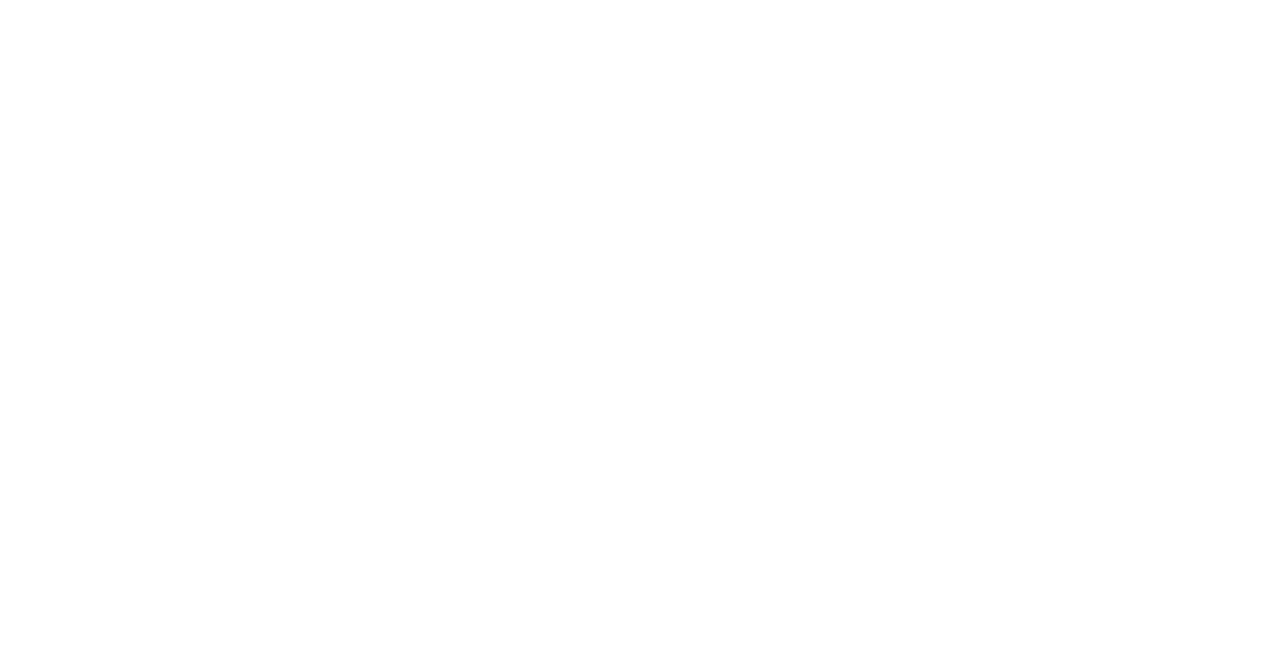
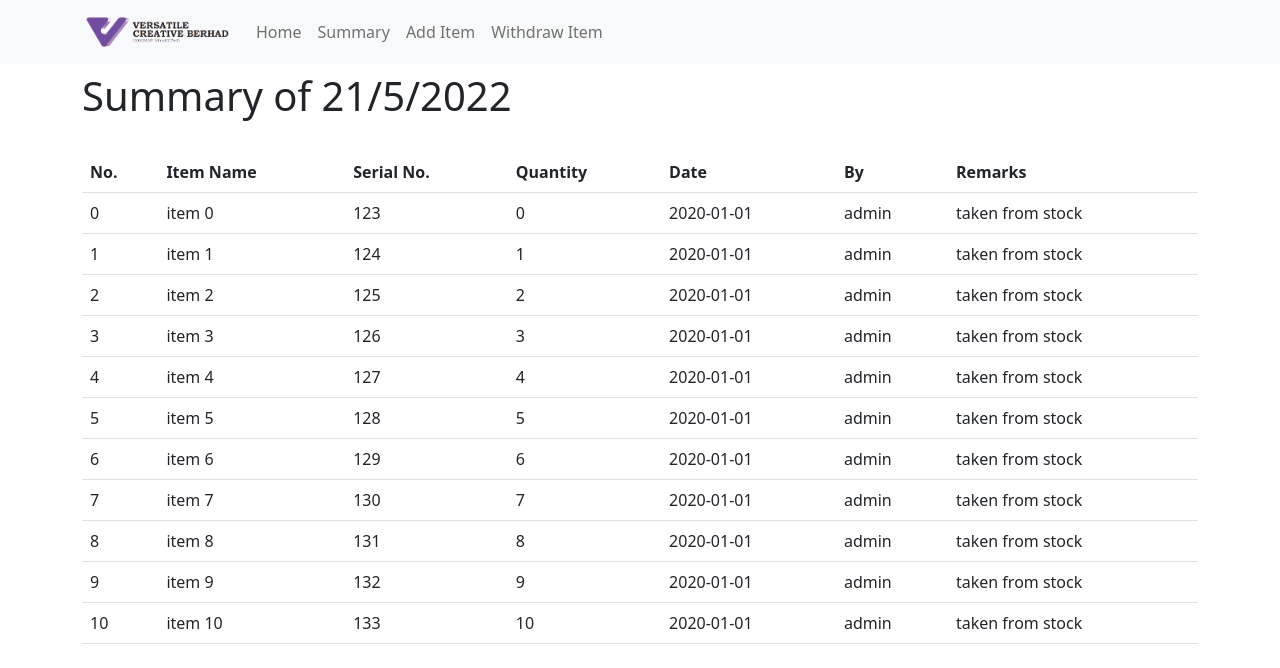
Before and after one commit to danielshamsudin/invmgmt, a React (Create React App) app: page /summary in a window 1280 px wide. Before the commit this address had no page. Shown: the top 668 px of the page. Built offline with nearby package versions, Linux system fonts and the light colour scheme.

Commit message:
summary page done

```diff
--- a/src/App.js
+++ b/src/App.js
@@ -1,5 +1,8 @@
 import React from "react";
 import Home from "./components/Home/Home";
+import Summary from "./components/Summary/Summary";
+import Add from "./components/Add/Add";
+import Dispense from "./components/Dispense/Dispense";
 import { BrowserRouter as Router, Routes, Route } from "react-router-dom";
 import "./App.css";
 
@@ -8,6 +11,9 @@
     <Router>
       <Routes>
         <Route path="/" element={<Home />} />
+        <Route path="/summary" element={<Summary />} />
+        <Route path="/add" element={<Add />} />
+        <Route path="/dispense" element={<Dispense />} />
       </Routes>
     </Router>
   </>
--- /dev/null
+++ b/src/components/Add/Add.jsx
@@ -0,0 +1,16 @@
+import React from 'react'
+import Navigation from '../Navigation/Navigation';
+
+const Add = () => {
+	return (
+		<>
+			<Navigation />
+			<br /><br /><br />
+			<div>
+				<h1>Add</h1>
+			</div>
+		</>
+	)
+}
+
+export default Add
--- /dev/null
+++ b/src/components/Dispense/Dispense.jsx
@@ -0,0 +1,16 @@
+import React from 'react'
+import Navigation from '../Navigation/Navigation';
+
+const Dispense = () => {
+	return (
+		<>
+			<Navigation />
+			<br /><br /><br />
+			<div>
+				<h1>Dispense</h1>
+			</div>
+		</>
+	)
+}
+
+export default Dispense
--- a/src/components/Home/Home.jsx
+++ b/src/components/Home/Home.jsx
@@ -1,20 +1,24 @@
-import React, { useState } from "react";
+import React, { useState, useEffect } from "react";
 import Navigation from "../Navigation/Navigation";
 import { Container, Table } from "react-bootstrap";
 
+
+// Fetch Data from items database
+// Cols: Item name, Serial Number, Quantity
 const Home = () => {
 
-  let items = [];
+  const [data, setData] = useState([]);
 
-  for (let i = 1; i < 11; i++) {
-    items[i] = {
-      id: i,
-      name: "Item " + i,
-      serial: 123456789,
-      qty: i,
-      remarks: "Old"
+  useEffect(() => {
+    for (let i = 0; i < 11; i++) {
+      setData(d => [...d, {
+        id: i,
+        name: "item " + i,
+        serial: 123 + i,
+        qty: i,
+      }])
     }
-  }
+  }, [])
   return (
     <>
       <Navigation />
@@ -30,16 +34,14 @@
               <th>Item Name</th>
               <th>Serial No.</th>
               <th>Quantity</th>
-              <th>Remarks</th>
             </tr>
-            {items.map((item) => {
+            {data.map((item) => {
               return (
                 <tr key={item.id}>
                   <td>{item.id}</td>
                   <td>{item.name}</td>
                   <td>{item.serial}</td>
                   <td>{item.qty}</td>
-                  <td>{item.remarks}</td>
                 </tr>
               )
             })}
--- a/src/components/Navigation/Navigation.js
+++ b/src/components/Navigation/Navigation.js
@@ -19,6 +19,7 @@
             <Nav.Link href="/">Home</Nav.Link>
             <Nav.Link href="/summary">Summary</Nav.Link>
             <Nav.Link href="/add">Add Item</Nav.Link>
+            <Nav.Link href="/dispense">Withdraw Item</Nav.Link>
           </Nav>
         </Container>
       </Navbar>
--- /dev/null
+++ b/src/components/Summary/Summary.jsx
@@ -0,0 +1,67 @@
+import React, { useState, useEffect } from 'react'
+import Navigation from "../Navigation/Navigation";
+import { Container, Table } from "react-bootstrap";
+
+// Fetch data from summary table
+// Cols: Item name, Serial Number, Quantity, Remarks
+// Remarks data is entered from the form when item is dispatched
+const Summary = () => {
+
+	const [summary, setSummary] = useState([]);
+	let newDate = new Date();
+	let fDate = newDate.getDate() + "/" + (newDate.getMonth() + 1) + "/" + newDate.getFullYear();
+	useEffect(() => {
+		for (let i = 0; i < 11; i++) {
+			setSummary(s => [...s, {
+				id: i,
+				name: "item " + i,
+				serial: 123 + i,
+				qty: i,
+				date: "2020-01-01",
+				by: "admin",
+				remarks: "taken from stock",
+			}])
+		}
+	}, []);
+
+	return (
+		<>
+			<Navigation />
+			<br /><br /><br />
+			<Container>
+				<h1>Summary of {fDate}</h1>
+				<br />
+				<Table>
+					<thead>
+						<tr>
+							<th>No.</th>
+							<th>Item Name</th>
+							<th>Serial No.</th>
+							<th>Quantity</th>
+							<th>Date</th>
+							<th>By</th>
+							<th>Remarks</th>
+						</tr>
+						{summary.map((item) => {
+							return (
+								<tr key={item.id}>
+									<td>{item.id}</td>
+									<td>{item.name}</td>
+									<td>{item.serial}</td>
+									<td>{item.qty}</td>
+									<td>{item.date}</td>
+									<td>{item.by}</td>
+									<td>{item.remarks}</td>
+								</tr>
+							)
+						})}
+					</thead>
+
+				</Table>
+			</Container>
+
+		</>
+	)
+}
+
+export default Summary
--- a/src/index.js
+++ b/src/index.js
@@ -7,9 +7,10 @@
 
 const root = ReactDOM.createRoot(document.getElementById("root"));
 root.render(
-  <React.StrictMode>
-    <App />
-  </React.StrictMode>
+  // commented strict mode for disabling double render
+  // <React.StrictMode>
+  <App />
+  // </React.StrictMode>
 );
 
 // If you want to start measuring performance in your app, pass a function
```
